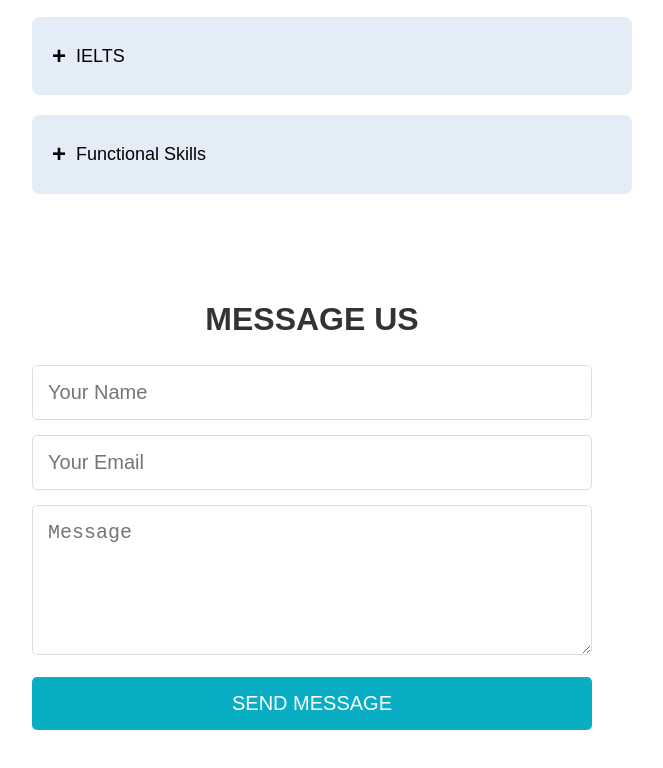
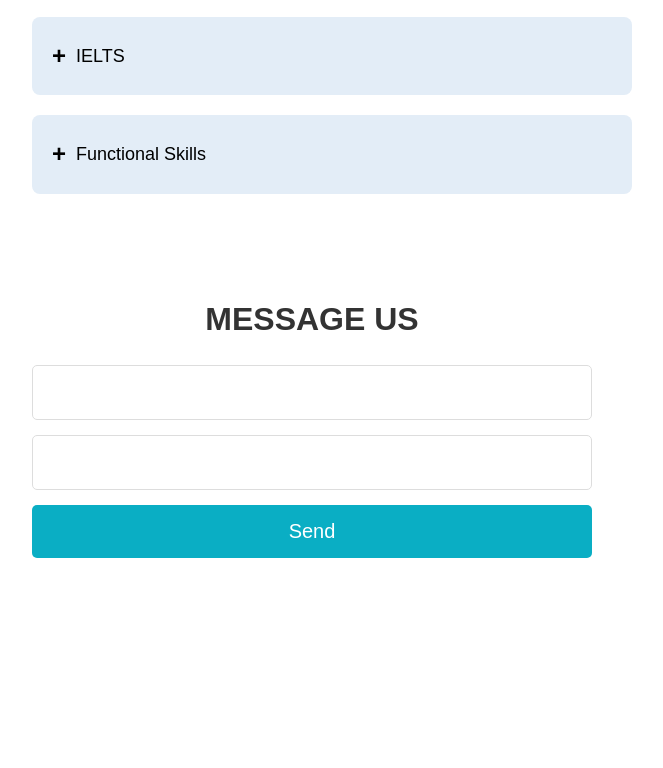
Before and after one commit to Meerdlawar/Learn-nest, a plain HTML site: page index.html in a window 1280 px wide. Shown: the part 1418-2186 px from the top of the page, without its empty margins (328-991 px from the left). After the commit the page ends 2016 px from the top, so only its background shows below. Drawn offline with Linux system fonts and the light colour scheme.

Commit message:
testing something again

```diff
--- a/index.html
+++ b/index.html
@@ -103,14 +103,11 @@
         <div class="contactUs">
             <h2>MESSAGE US</h2>
             <form action="https://formsubmit.co/learn.nest@outlook.com" method="POST">
-                <input type="text" name="name" placeholder="Your Name" required>
-                <input type="email" name="email" placeholder="Your Email" required>
-                <textarea name="message" placeholder="Message" required></textarea>
-                <button type="submit">SEND MESSAGE</button>
+                <input type="text" name="name" required>
+                <input type="email" name="email" required>
+                <button type="submit">Send</button>
             </form>
         </div>
-
-
 
     </body>
 
```
